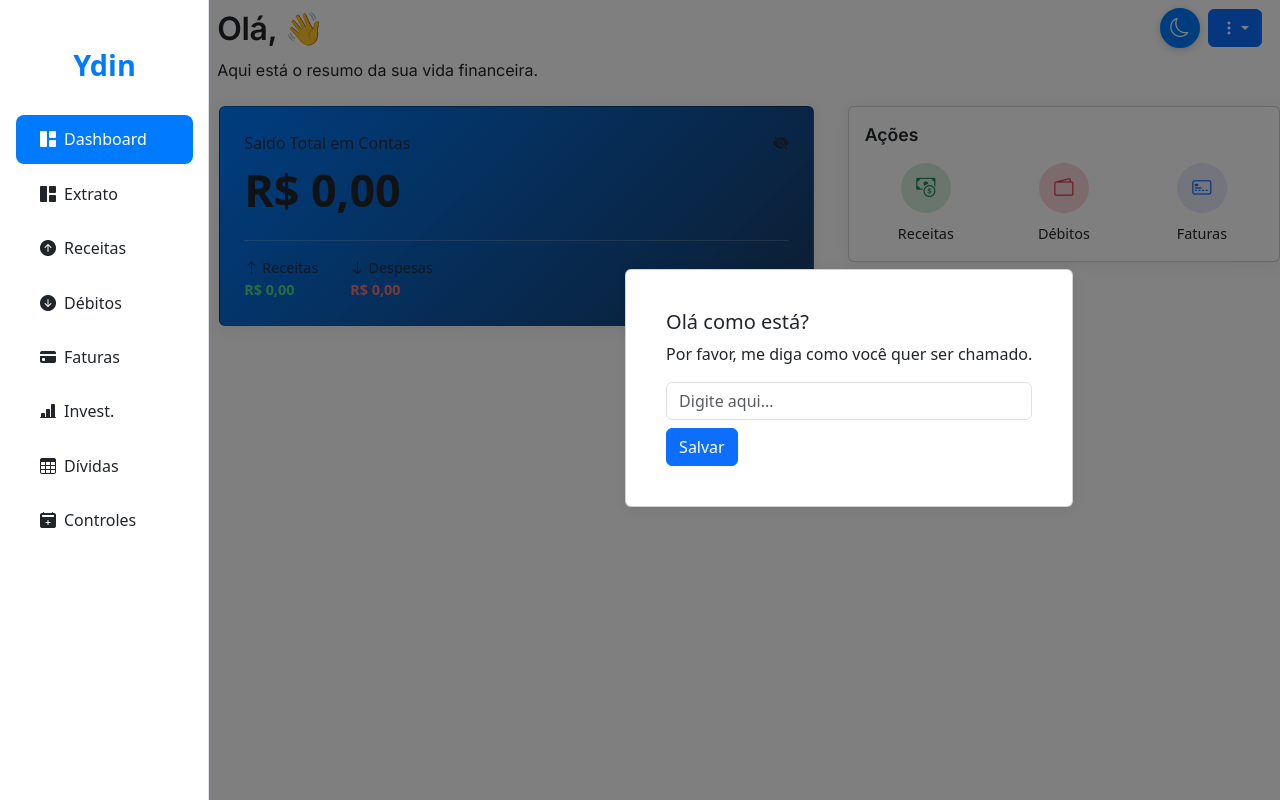
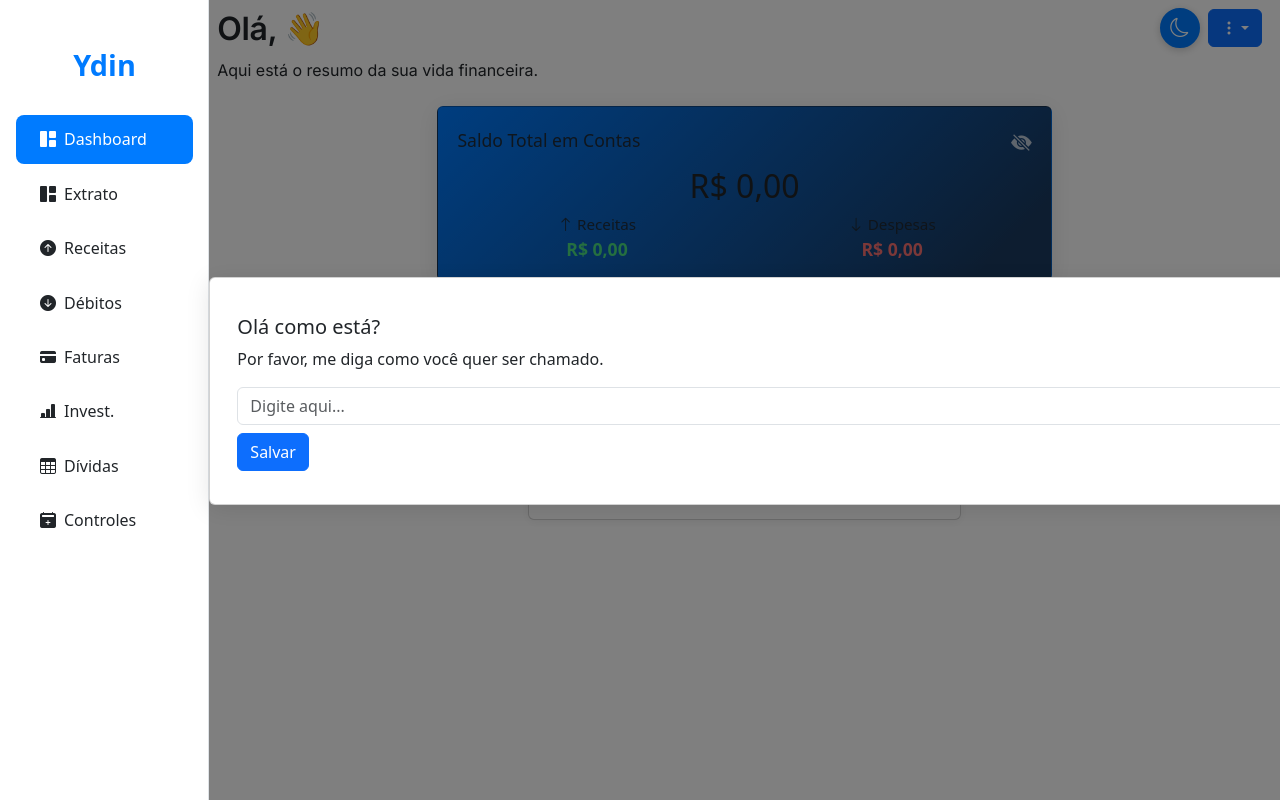
Before and after one commit to gdlnani89/ydinv, a Vue app: page / in a window 1280 px wide. Built offline with nearby package versions, Linux system fonts and the light colour scheme.

Commit message:
Atualiza scripts e estilos no HTML, adiciona feedback visual para adição de contas e validação de contas duplicadas no dashboard

```diff
--- a/src/components/DashBoardView.vue
+++ b/src/components/DashBoardView.vue
@@ -19,16 +19,17 @@
         <div class="col-lg-7">
             <div class="card balance-card">
                 <div class="balance-header">
-                    <span>Saldo Total em Contas</span>
+                    <span class="ms-2">Saldo Total em Contas</span>
                     <i
+                        class="me-2 text-white"
                         :class="['bi', isBalanceHidden ? 'bi-eye-fill' : 'bi-eye-slash-fill']"
                         @click="toggleBalancePrivacy"
                         style="cursor: pointer;"
                         :title="isBalanceHidden ? 'Mostrar saldos' : 'Ocultar saldos'"
                     ></i>
                 </div>
-                <h3 class="balance-amount" id="totalBalance">{{ formatBalanceWithPrivacy(saldoTotal) }}</h3>
-                <div class="balance-summary">
+                <h2 class="text-center" id="totalBalance">{{ formatBalanceWithPrivacy(saldoTotal) }}</h2>
+                <div class="d-flex justify-content-around">
                     <div class="summary-item">
                         <span class="label-incomes"><i class="bi bi-arrow-up"></i> Receitas</span>
                         <span class="value-incomes">{{ formatBalanceWithPrivacy(totalReceitas) }}</span>
@@ -46,7 +47,7 @@
         </div>
         <div class="col-lg-5">
             <div class="card quick-actions-card">
-                <h4 class="heading-4">Ações</h4>
+                <h4 class="ms-4">Ações</h4>
                 <div class="actions-grid">
                     <a href="#" class="action-item" @click.prevent="$emit('navigate', 'receitas')">
                         <div class="icon-wrapper bg-success-light"><i class="bi bi-cash-coin text-success"></i></div>
@@ -101,6 +102,16 @@
       @fechar-modal="fecharModalConta"
       @adicionar-conta="handleAdicionarConta"
     />
+    <transition name="toast-fade">
+        <div v-if="showContaAdicionada" class="toast-conta-adicionada">
+            <i class="bi bi-check-circle-fill"></i> Conta adicionada com sucesso!
+        </div>
+    </transition>
+    <transition name="toast-fade">
+        <div v-if="showContaErro" class="toast-conta-erro">
+            <i class="bi bi-x-circle-fill"></i> Já existe uma conta com esse nome!
+        </div>
+    </transition>
 </section>
 </template>
 
@@ -114,7 +125,7 @@ import currencyMixin from '../mixins/currencyMixin.js'
 
 export default {
     mixins: [currencyMixin],
-    props: ['receitas', 'despesas'],
+    props: ['receitas', 'despesas','contas'],
     setup() {
         const { isBalanceHidden, toggleBalancePrivacy, formatBalanceWithPrivacy } = useBalancePrivacy();
         return {
@@ -144,6 +155,8 @@ export default {
             cadastraNome : false,
             modalCadastro : false,
             modalConta: false,
+            showContaAdicionada: false,
+            showContaErro: false,
         }
     },
     methods:{
@@ -169,8 +182,16 @@ export default {
             this.modalConta = true;
         },
         handleAdicionarConta(novaConta){
+            // Validação simples para evitar contas duplicadas
+            const nomeNovo = (novaConta.nome || '').trim();
+            const existe = (this.contas || []).some(conta => conta.nome.trim().toLowerCase() === nomeNovo.toLowerCase());
+            if (existe) {
+                this.exibirToastContaErro()
+                return;
+            }
             this.$emit('adicionar-conta', novaConta)
             this.modalConta = false
+            this.exibirToastContaAdicionada();
         },
         gerenciarContas(){
             this.$emit('gerenciar-contas')
@@ -180,8 +201,19 @@ export default {
         },
         gerenciarCartoes(){
             this.$emit('gerenciar-cartoes')
+        },
+        exibirToastContaAdicionada() {
+            this.showContaAdicionada = true;
+            setTimeout(() => {
+                this.showContaAdicionada = false;
+            }, 3000); // Exibe o toast por 3 segundos
+        },
+        exibirToastContaErro() {
+            this.showContaErro = true;
+            setTimeout(() => {
+                this.showContaErro = false;
+            }, 3000); // Exibe o toast por 3 segundos
         }
-
     },
     mounted(){
         this.carregaNome()
@@ -203,98 +235,259 @@ export default {
 </script>
 
 <style>
+
+/* Layout responsivo e moderno para o dashboard */
+.content-section {
+  max-width: 100vw;
+  overflow-x: hidden;
+}
 .row {
   display: flex;
   flex-wrap: wrap;
+  gap: 1.2rem;
+  margin: 0 auto;
+  justify-content: center;
+  align-items: flex-start;
 }
 .col-lg-4, .col-lg-5, .col-lg-7, .col-lg-8 {
   width: 100%;
-    padding-left: 0.75rem;
-    padding-right: 0.75rem;
+  padding-left: 0.5rem;
+  padding-right: 0.5rem;
+  box-sizing: border-box;
 }
-.card{
+@media (min-width: 992px) {
+  .col-lg-7 { width: 60%; }
+  .col-lg-5 { width: 40%; }
+  .row {
+    justify-content: center;
+    align-items: flex-start;
+  }
+}
+.card {
   border: none;
-    margin-bottom: 1.5rem;
-    border-radius: 12px;
-    box-shadow: 0 2px 15px rgba(0, 0, 0, 0.08);
-    background-color: var(--card-background);
-    padding: 1.5rem;
+  margin-bottom: 1.1rem;
+  border-radius: 18px;
+  box-shadow: 0 4px 24px rgba(0,0,0,0.10);
+  background: var(--card-background, #fff);
+  padding: 1.3rem 0.7rem 1.1rem 0.7rem;
+  width: 100%;
+  max-width: 100%;
+  min-width: 0;
+  box-sizing: border-box;
 }
+.balance-card {
+  background: linear-gradient(135deg, var(--primary-color, #2563eb), #1a3a60 90%);
+  color: #fff;
+  margin: 0 0 1rem 0;
+  position: relative;
+  overflow: hidden;
+}
+.balance-header {
+  display: flex;
+  justify-content: space-between;
+  font-size: 1.1rem;
+  opacity: 0.9;
+  margin-bottom: 0.5rem;
+}
+.balance-header i {
+  cursor: pointer;
+  font-size: 1.3rem;
+  opacity: 0.8;
+  transition: opacity 0.2s;
+}
+.balance-header i:hover {
+  opacity: 1;
+}
+.balance-amount {
+  font-size: 2.5rem;
+  font-weight: 700;
+  margin: 0.5rem 0 0.2rem 0;
+  letter-spacing: 1px;
+  text-shadow: 0 2px 8px rgba(0,0,0,0.10);
+}
+.balance-summary {
+  display: flex;
+  gap: 2rem;
+  margin-top: 1rem;
+  border-top: 1px solid rgba(255,255,255,0.18);
+  padding-top: 1rem;
+  flex-wrap: wrap;
+}
+.summary-item {
+  font-size: 1rem;
+  min-width: 120px;
+  display: flex;
+  flex-direction: column;
+  align-items: center;
+}
+.summary-item .label-incomes, .summary-item .label-expenses {
+  font-size: 0.95rem;
+  opacity: 0.85;
+  display: block;
+}
+.summary-item .value-incomes { color: #4ade80; font-weight: 700; font-size: 1.1rem; }
+.summary-item .value-expenses { color: #f87171; font-weight: 700; font-size: 1.1rem; }
+.summary-item .label-futuras { color: var(--text-secondary); font-size: 0.9rem; }
+.summary-item .value-futuras { color: #f59e0b; font-weight: 600; }
+
 .quick-actions-card {
-    padding: 1rem;
+  padding: 1.2rem 1rem 1rem 1rem;
+  background: var(--card-background, #fff);
+  border-radius: 18px;
+  box-shadow: 0 2px 10px rgba(0,0,0,0.06);
 }
 .quick-actions-card h4 {
-    font-size: 1.1rem;
-    font-weight: 600;
-    margin-bottom: 1rem;
+  font-size: 1.15rem;
+  font-weight: 700;
+  margin-bottom: 1.2rem;
+  color: var(--primary-color, #2563eb);
 }
 .actions-grid {
   display: grid;
-    grid-template-columns: repeat(auto-fit, minmax(80px, 1fr));
-    gap: 1rem;
+  grid-template-columns: repeat(auto-fit, minmax(90px, 1fr));
+  gap: 1.2rem;
 }
 .action-item {
   text-align: center;
   text-decoration: none;
-    color: var(--text-color);
+  color: var(--text-color, #222);
+  background: #f8fafc;
+  border-radius: 12px;
+  padding: 1rem 0.5rem;
+  box-shadow: 0 1px 4px rgba(0,0,0,0.04);
+  transition: background 0.2s, box-shadow 0.2s, transform 0.15s;
+  display: flex;
+  flex-direction: column;
+  align-items: center;
+  gap: 0.5rem;
+}
+.action-item:hover {
+  background: #e0e7ef;
+  box-shadow: 0 4px 12px rgba(37,99,235,0.08);
+  transform: translateY(-2px) scale(1.03);
 }
 .action-item .icon-wrapper {
-    width: 50px;
-    height: 50px;
+  width: 54px;
+  height: 54px;
   border-radius: 50%;
   margin: 0 auto 0.5rem;
   display: flex;
   align-items: center;
   justify-content: center;
-    transition: transform 0.2s;
+  background: #e0e7ef;
+  font-size: 1.5rem;
 }
-.action-item .icon-wrapper i { font-size: 1.2rem; }
-.action-item span { font-size: 0.9rem; font-weight: 500; }
-.bg-success-light { background-color: var(--success-light); }
-.text-success { color: var(--success-color) !important; }
-.bg-danger-light { background-color: var(--danger-light); }
-.text-danger { color: var(--danger-color) !important; }
-.bg-primary-light { background-color: var(--primary-light); }
-.text-primary { color: var(--accent-color) !important; }
-.balance-card {
-    padding: 1.5rem;
-    background: linear-gradient(135deg, var(--primary-color), #1a3a60);
-    color: white;
-    margin: 0 10px;
-    margin-bottom: 10px;
+.action-item .icon-wrapper i { font-size: 1.5rem; }
+.action-item span { font-size: 1rem; font-weight: 600; }
+.bg-success-light { background-color: #e6f9f0 !important; }
+.text-success { color: #22c55e !important; }
+.bg-danger-light { background-color: #fbeaea !important; }
+.text-danger { color: #ef4444 !important; }
+.bg-primary-light { background-color: #e0e7ef !important; }
+.text-primary { color: #2563eb !important; }
+
+/* Ajuste para mobile: padding extra na seção e cards */
+@media (max-width: 600px) {
+  .content-section {
+    padding-bottom: 80px !important;
+    padding-top: 0.5rem;
+    max-width: 100vw;
+    overflow-x: hidden;
   }
-.balance-header {
-    display: flex;
-    justify-content: space-between;
-    font-size: 1rem;
-    opacity: 0.8;
+  .row {
+    gap: 0.5rem;
+    margin: 0;
+    padding: 0 0.5rem;
   }
-.balance-header i {
-    cursor: pointer;
+  .card, .balance-card, .quick-actions-card {
+    padding: 0.7rem 0.2rem 0.7rem 0.2rem;
+    margin-bottom: 0.7rem;
   }
   .balance-amount {
-    font-size: 2.8rem;
-    font-weight: 700;
-    margin: 0.5rem 0;
+    font-size: 1.5rem;
   }
-.balance-summary {
+  .actions-grid {
+    gap: 0.4rem;
+  }
+}
+/* Toast visual para feedback de conta adicionada */
+.toast-conta-adicionada {
+  position: fixed;
+  bottom: 32px;
+  left: 50%;
+  transform: translateX(-50%);
+  background: #2563eb;
+  color: #fff;
+  padding: 0.85rem 1.6rem;
+  border-radius: 2rem;
+  box-shadow: 0 2px 16px rgba(37,99,235,0.13);
+  font-size: 1.08rem;
+  font-weight: 600;
   display: flex;
-    gap: 2rem;
-    margin-top: 1rem;
-    border-top: 1px solid rgba(255, 255, 255, 0.2);
-    padding-top: 1rem;
+  align-items: center;
+  gap: 0.7rem;
+  z-index: 9999;
+  opacity: 0.97;
 }
-
-.summary-item {
-    font-size: 0.9rem;
+.toast-conta-adicionada i {
+  font-size: 1.3rem;
+  color: #4ade80;
 }
-.summary-item .label-incomes, .summary-item .label-expenses {
-    font-size: 0.9rem;
-    opacity: 0.8;
-    display: block;
+.toast-fade-enter-active, .toast-fade-leave-active {
+  transition: opacity 0.4s;
 }
-.summary-item .value-incomes { color: #4ade80; font-weight: 600; }
-.summary-item .value-expenses { color: #f87171; font-weight: 600; }
-.summary-item .label-futuras { color: var(--text-secondary); font-size: 0.9rem; }
-.summary-item .value-futuras { color: #f59e0b; font-weight: 600; }
+.toast-fade-enter-from, .toast-fade-leave-to {
+  opacity: 0;
+}/* Toast visual para feedback de conta adicionada */
+.toast-conta-adicionada {
+  position: fixed;
+  bottom: 32px;
+  left: 50%;
+  transform: translateX(-50%);
+  background: #2563eb;
+  color: #fff;
+  padding: 0.85rem 1.6rem;
+  border-radius: 2rem;
+  box-shadow: 0 2px 16px rgba(37,99,235,0.13);
+  font-size: 1.08rem;
+  font-weight: 600;
+  display: flex;
+  align-items: center;
+  gap: 0.7rem;
+  z-index: 9999;
+  opacity: 0.97;
+}
+.toast-conta-adicionada i {
+  font-size: 1.3rem;
+  color: #4ade80;
+}
+.toast-fade-enter-active, .toast-fade-leave-active {
+  transition: opacity 0.4s;
+}
+.toast-fade-enter-from, .toast-fade-leave-to {
+  opacity: 0;
+}
+/* Toast de erro para conta duplicada */
+.toast-conta-erro {
+  position: fixed;
+  bottom: 80px;
+  left: 50%;
+  transform: translateX(-50%);
+  background: #ef4444;
+  color: #fff;
+  padding: 0.85rem 1.6rem;
+  border-radius: 2rem;
+  box-shadow: 0 2px 16px rgba(239,68,68,0.13);
+  font-size: 1.08rem;
+  font-weight: 600;
+  display: flex;
+  align-items: center;
+  gap: 0.7rem;
+  z-index: 9999;
+  opacity: 0.97;
+}
+.toast-conta-erro i {
+  font-size: 1.3rem;
+  color: #fff;
+}
 </style>
```
Also changed, not shown: 2 other files (tests, documents, lock files or other folders). Lines whose indentation alone changed are shown as unchanged.
